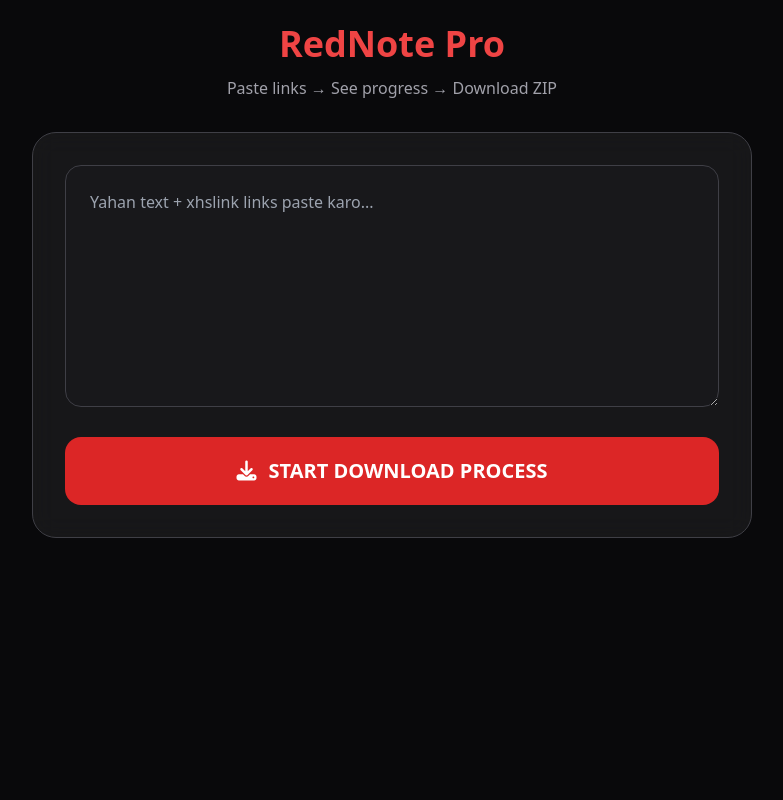
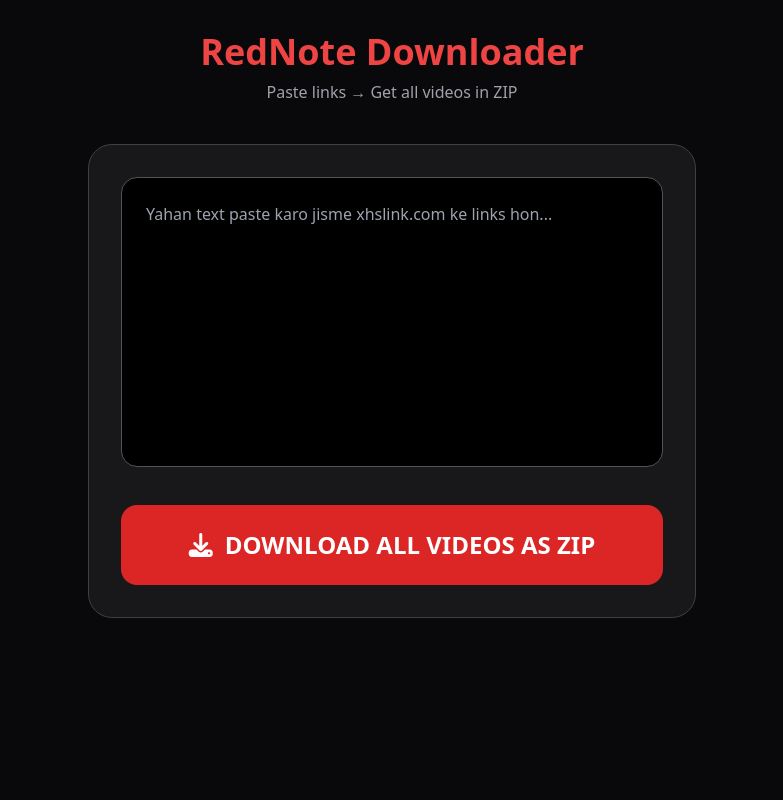
Before and after one commit to blogric/whimsy-downloader, a FastAPI app: page / in a window 1280 px wide. Shown: the whole page, without its empty margins (248-1031 px from the left). Run offline with FastAPI, Linux system fonts and the light colour scheme; some libraries are stand-ins or nearby versions.

Commit message:
Update index.html

```diff
--- a/templates/index.html
+++ b/templates/index.html
@@ -3,69 +3,72 @@
 <head>
     <meta charset="UTF-8">
     <meta name="viewport" content="width=device-width, initial-scale=1.0">
-    <title>RedNote Pro Downloader</title>
+    <title>RedNote Downloader</title>
     <script src="https://cdn.tailwindcss.com"></script>
     <link rel="stylesheet" href="https://cdnjs.cloudflare.com/ajax/libs/font-awesome/6.5.0/css/all.min.css">
-    <style>
-        body { font-family: system-ui, sans-serif; }
-        .glass { background: rgba(255,255,255,0.06); backdrop-filter: blur(12px); }
-    </style>
 </head>
 <body class="bg-zinc-950 text-white min-h-screen">
-    <div class="max-w-3xl mx-auto p-6">
-        <h1 class="text-4xl font-bold text-center mb-3 text-red-500">RedNote Pro</h1>
-        <p class="text-center text-zinc-400 mb-8">Paste links → See progress → Download ZIP</p>
+    <div class="max-w-2xl mx-auto p-8">
+        <div class="text-center mb-10">
+            <h1 class="text-4xl font-bold text-red-500 mb-2">RedNote Downloader</h1>
+            <p class="text-zinc-400">Paste links → Get all videos in ZIP</p>
+        </div>
 
-        <div class="glass border border-zinc-700 rounded-3xl p-8">
-            <textarea id="text" rows="8"
-                      class="w-full bg-zinc-900 border border-zinc-700 rounded-2xl p-6 focus:outline-none focus:border-red-500 text-base"
-                      placeholder="Yahan text + xhslink links paste karo..."></textarea>
+        <div class="bg-zinc-900 border border-zinc-700 rounded-3xl p-8">
+            <textarea id="text" rows="10"
+                      class="w-full bg-black border border-zinc-600 rounded-2xl p-6 text-white focus:outline-none focus:border-red-500 resize-none"
+                      placeholder="Yahan text paste karo jisme xhslink.com ke links hon..."></textarea>
 
-            <button onclick="startProcess()"
-                    id="mainBtn"
-                    class="mt-6 w-full bg-red-600 hover:bg-red-700 py-5 rounded-2xl font-bold text-xl flex items-center justify-center gap-3 transition-all">
-                <i class="fas fa-download"></i> START DOWNLOAD PROCESS
+            <button onclick="startDownload()"
+                    id="downloadBtn"
+                    class="mt-8 w-full bg-red-600 hover:bg-red-700 py-6 rounded-2xl font-bold text-2xl flex items-center justify-center gap-3 transition-all">
+                <i class="fas fa-download"></i>
+                DOWNLOAD ALL VIDEOS AS ZIP
             </button>
         </div>
 
-        <div id="resultArea" class="hidden mt-10">
-            <h2 class="text-xl font-semibold mb-5">Download Progress</h2>
-            <div id="progressList" class="space-y-5"></div>
+        <!-- Progress Area -->
+        <div id="progressArea" class="hidden mt-10 bg-zinc-900 border border-zinc-700 rounded-3xl p-8">
+            <h3 class="text-lg font-semibold mb-6 flex items-center gap-2">
+                <i class="fas fa-spinner fa-spin text-red-500"></i>
+                Downloading Videos...
+            </h3>
+            <div id="progressList" class="space-y-4"></div>
         </div>
 
-        <div id="finalStatus" class="mt-8 text-center text-sm"></div>
+        <div id="finalMessage" class="mt-8 text-center text-sm"></div>
     </div>
 
     <script>
-        let links = [];
+        async function startDownload() {
+            const text = document.getElementById('text').value.trim();
+            if (!text) {
+                alert("Please paste some text containing xhslink links");
+                return;
+            }
 
-        async function startProcess() {
-            const text = document.getElementById('text').value.trim();
-            if (!text) return alert("Kuch text ya links paste karo!");
-
-            const btn = document.getElementById('mainBtn');
+            const btn = document.getElementById('downloadBtn');
             btn.disabled = true;
             btn.innerHTML = `<i class="fas fa-spinner fa-spin"></i> Processing...`;
 
+            document.getElementById('progressArea').classList.remove('hidden');
+            document.getElementById('finalMessage').innerHTML = '';
+
             // Extract links
             const urlRegex = /https?:\/\/[^\s<>"]+/g;
-            links = (text.match(urlRegex) || []).filter(u => u.includes('xhslink.com'));
+            let links = (text.match(urlRegex) || []).filter(u => u.includes('xhslink.com'));
             links = [...new Set(links)];
 
             if (links.length === 0) {
-                alert("Koi valid xhslink.com link nahi mila!");
-                btn.disabled = false;
-                btn.innerHTML = `<i class="fas fa-download"></i> START DOWNLOAD PROCESS`;
+                alert("No valid xhslink.com links found!");
+                resetButton();
                 return;
             }
 
-            document.getElementById('resultArea').classList.remove('hidden');
-            renderProgressBars();
+            renderProgress(links);
 
-            // ZIP ke liye actual call (tumhara purana endpoint)
+            // Actual ZIP download call (tumhara purana /download endpoint)
             try {
-                document.getElementById('finalStatus').innerHTML = `<span class="text-yellow-400">Downloading all videos as ZIP...</span>`;
-
                 const res = await fetch('/download', {
                     method: 'POST',
                     headers: { 'Content-Type': 'application/x-www-form-urlencoded' },
@@ -81,75 +84,52 @@
                     a.click();
                     URL.revokeObjectURL(url);
 
-                    document.getElementById('finalStatus').innerHTML =
-                        `<span class="text-green-400 text-lg">✅ ZIP Download Complete! Sab videos aa gaye.</span>`;
+                    document.getElementById('finalMessage').innerHTML =
+                        `<span class="text-green-400 text-lg">✅ All videos downloaded successfully in ZIP!</span>`;
                 } else {
                     const err = await res.json().catch(() => ({}));
-                    document.getElementById('finalStatus').innerHTML =
-                        `<span class="text-red-400">❌ ZIP Failed: ${err.error || 'RedNote blocking kar raha hai'}</span>`;
+                    document.getElementById('finalMessage').innerHTML =
+                        `<span class="text-red-400">❌ Failed: ${err.error || "RedNote is blocking downloads"}</span>`;
                 }
-            } catch (e) {
-                document.getElementById('finalStatus').innerHTML =
-                    `<span class="text-red-400">❌ Network error - RedNote currently blocks direct download</span>`;
+            } catch (err) {
+                document.getElementById('finalMessage').innerHTML =
+                    `<span class="text-red-400">❌ Network Error - RedNote currently blocks direct download</span>`;
             }
 
-            btn.disabled = false;
-            btn.innerHTML = `<i class="fas fa-download"></i> START DOWNLOAD PROCESS`;
+            resetButton();
         }
 
-        function renderProgressBars() {
+        function renderProgress(links) {
             const container = document.getElementById('progressList');
             container.innerHTML = '';
 
             links.forEach((link, i) => {
-                const div = document.createElement('div');
-                div.className = "glass rounded-2xl p-5";
-                div.innerHTML = `
-                    <div class="flex justify-between text-sm mb-3">
-                        <span class="text-zinc-400">Video ${i+1}</span>
-                        <span id="percent-${i}" class="text-red-400 font-medium">0%</span>
+                const item = document.createElement('div');
+                item.className = "flex items-center gap-4 bg-zinc-800 rounded-2xl p-4";
+                item.innerHTML = `
+                    <div class="w-8 h-8 bg-red-600/20 text-red-500 rounded-xl flex items-center justify-center flex-shrink-0">
+                        <i class="fas fa-video"></i>
                     </div>
-                    <a href="${link}" target="_blank" class="text-white text-sm break-all hover:text-red-300 block mb-4">${link}</a>
+                    <div class="flex-1 min-w-0">
+                        <p class="text-sm text-zinc-400">Video ${i+1}</p>
+                        <p class="text-white text-sm truncate">${link}</p>
+                    </div>
+                    <div id="status-${i}" class="text-sm font-medium text-yellow-400">Queued</div>
+                `;
+                container.appendChild(item);
 
-                    <div class="h-2 bg-zinc-800 rounded-full overflow-hidden">
-                        <div id="bar-${i}" class="h-2 bg-red-500 w-0 transition-all duration-700"></div>
-                    </div>
-                    <div id="status-${i}" class="mt-3 text-xs text-yellow-400">Queued...</div>
-                `;
-                container.appendChild(div);
-
-                // Fake live progress (kyunki backend single progress nahi de raha)
-                simulateProgress(i);
+                // Simple fake progress
+                setTimeout(() => {
+                    document.getElementById(`status-${i}`).innerHTML =
+                        `<span class="text-green-400"><i class="fas fa-check"></i> Added to ZIP</span>`;
+                }, 800 + i * 400);
             });
         }
 
-        function simulateProgress(index) {
-            let progress = 0;
-            const bar = document.getElementById(`bar-${index}`);
-            const percent = document.getElementById(`percent-${index}`);
-            const status = document.getElementById(`status-${index}`);
-
-            const interval = setInterval(() => {
-                progress += Math.random() * 18 + 8;
-                if (progress > 92) progress = 92;
-
-                bar.style.width = progress + '%';
-                percent.textContent = Math.floor(progress) + '%';
-
-                if (progress > 70) {
-                    status.textContent = "Almost done...";
-                    status.className = "mt-3 text-xs text-orange-400";
-                }
-            }, 180);
-
-            // 4-6 second baad complete dikhaye (real download ZIP ke saath hoga)
-            setTimeout(() => {
-                clearInterval(interval);
-                bar.style.width = '100%';
-                percent.textContent = '100%';
-                status.innerHTML = `<span class="text-green-400">✓ Ready in ZIP</span>`;
-                status.className = "mt-3 text-xs text-green-400";
-            }, 4500 + index * 300);
+        function resetButton() {
+            const btn = document.getElementById('downloadBtn');
+            btn.disabled = false;
+            btn.innerHTML = `<i class="fas fa-download"></i> DOWNLOAD ALL VIDEOS AS ZIP`;
         }
     </script>
 </body>
```
